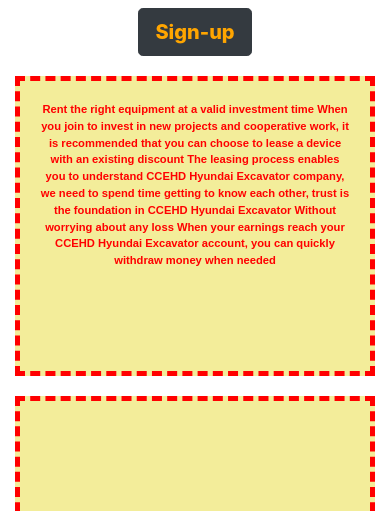
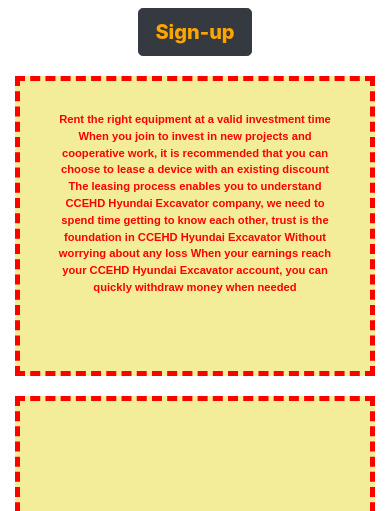
Before and after one commit to senthilkumars123/hrm_2024, a plain HTML site: page index.html in a window 390 px wide. Shown: the part 602-1113 px from the top of the page. Drawn offline with nearby package versions, Linux system fonts and the light colour scheme.

Commit message:
Update index.html

```diff
--- a/index.html
+++ b/index.html
@@ -147,8 +147,8 @@
   p{
     font-size:0.7em;
       font-weight:800;
-      margin:10px;
-      padding:10px;
+      margin:15px;
+      padding:15px;
       color:red;
 
   }
```
